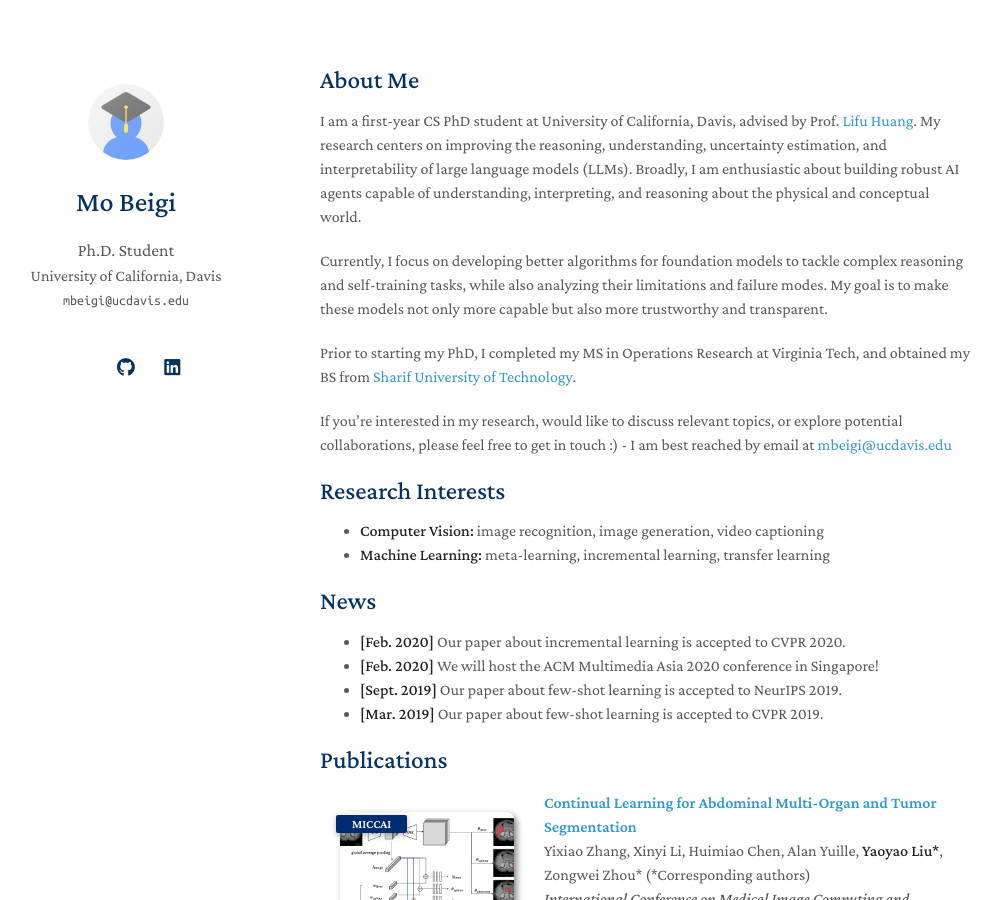
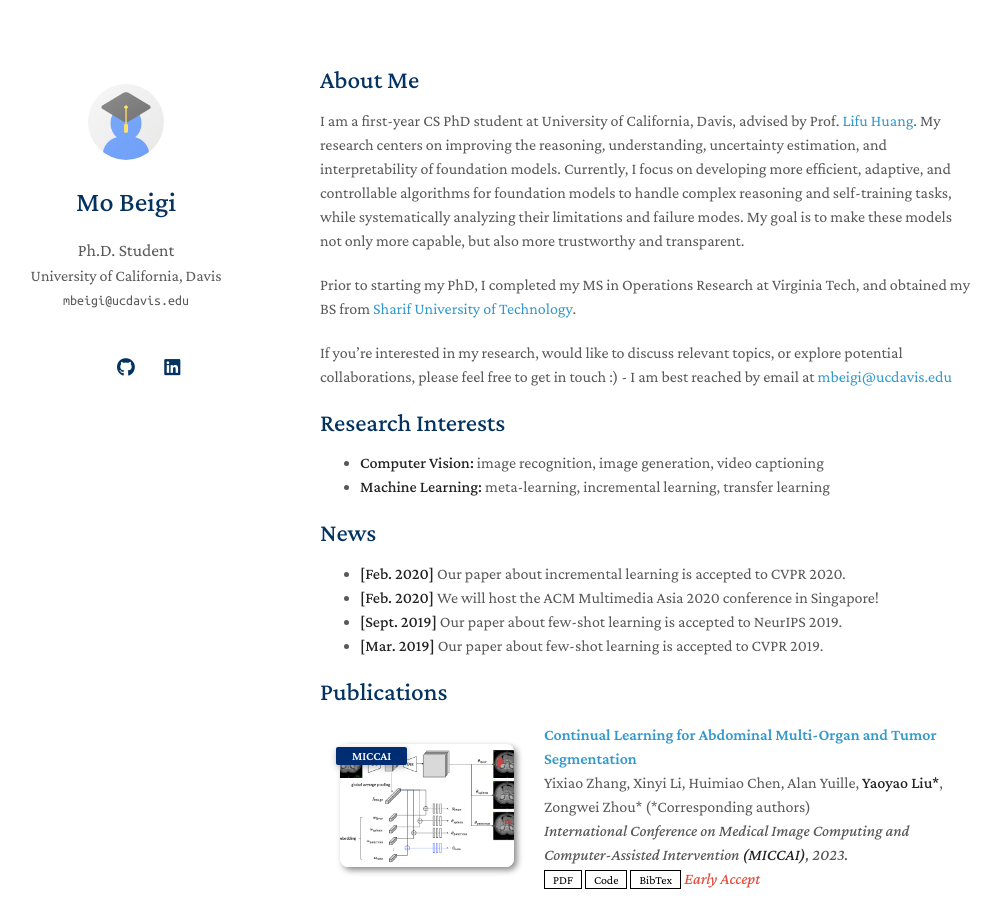
Before and after one commit to mbeigics/mbeigics.github.io, a Jekyll site: the page built from index.md, in a window 1280 px wide and 900 px high. Shown: the whole window, without its empty margins (150-1152 px from the left). Built offline with Jekyll 4.4.1, drawn with Linux system fonts in a browser that asks for light colours; a style sheet for code colours, icons or effects is not loaded; our own code applies the rules of GitHub Pages for plain Markdown files.

Commit message:
Update index.md

```diff
--- a/index.md
+++ b/index.md
@@ -4,10 +4,7 @@ layout: homepage
 
 ## About Me
 
-I am a first-year CS PhD student at University of California, Davis, advised by Prof. [Lifu Huang](https://wilburone.github.io/). My research centers on improving the reasoning, understanding, uncertainty estimation, and interpretability of large language models (LLMs). Broadly, I am enthusiastic about building robust AI agents capable of understanding, interpreting, and reasoning about the physical and conceptual world.
-
-Currently, I focus on developing better algorithms for foundation models to tackle complex reasoning and self-training tasks, while also analyzing their limitations and failure modes. My goal is to make these models not only more capable but also more trustworthy and transparent.
-
+I am a first-year CS PhD student at University of California, Davis, advised by Prof. [Lifu Huang](https://wilburone.github.io/). My research centers on improving the reasoning, understanding, uncertainty estimation, and interpretability of foundation models. Currently, I focus on  developing more efficient, adaptive, and controllable algorithms for foundation models to handle complex reasoning and self-training tasks, while systematically analyzing their limitations and failure modes. My goal is to make these models not only more capable, but also more trustworthy and transparent.
 
 Prior to starting my PhD, I completed my MS in Operations Research at Virginia Tech, and obtained my BS from [Sharif University of Technology](https://en.sharif.edu/).
 
```
